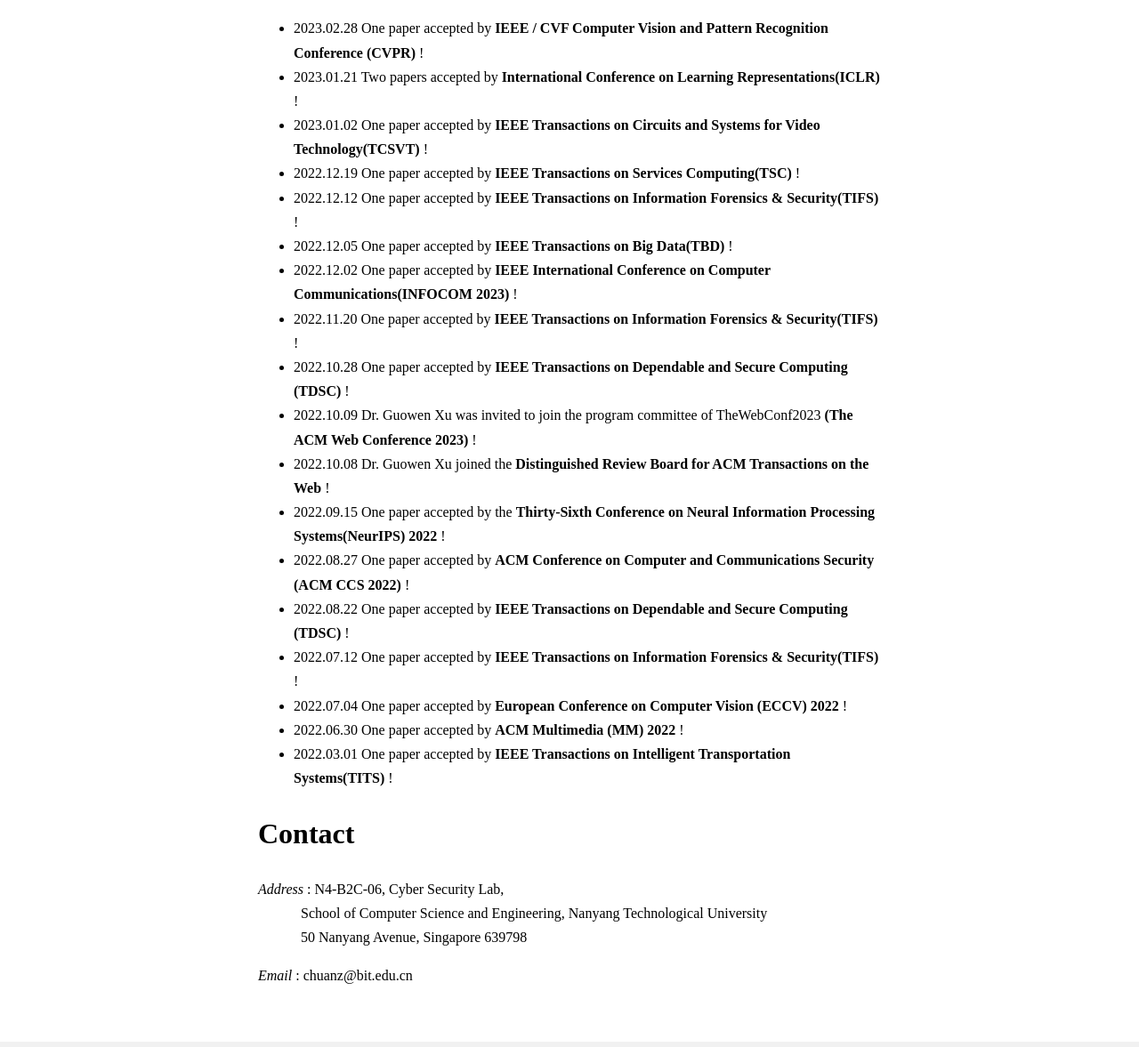
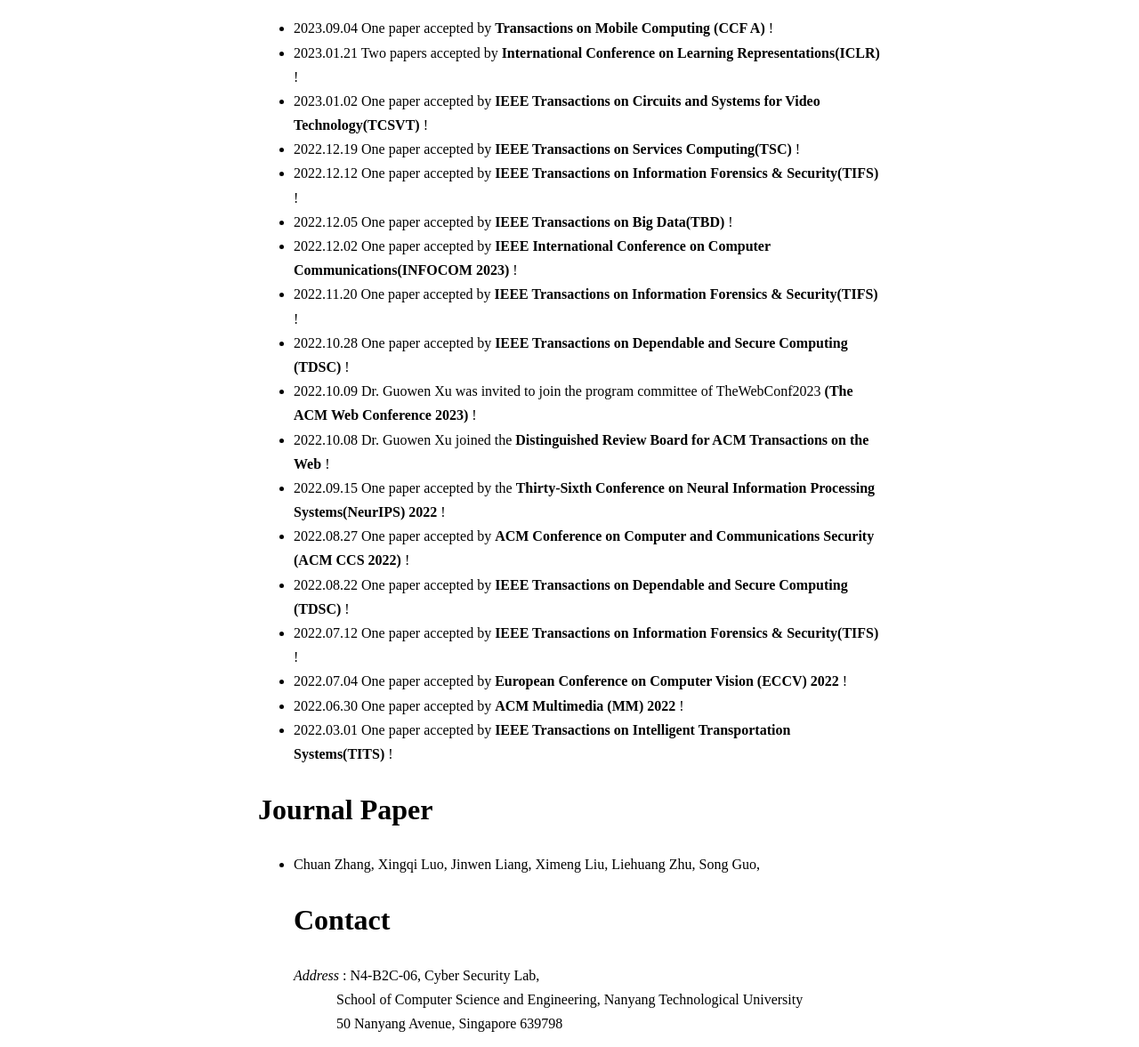
Before and after one commit to TidalGroup/Tidal, a plain HTML site: page index.html in a window 1280 px wide. Shown: the part 517-1694 px from the top of the page at 89% size. Drawn offline with Linux system fonts and the light colour scheme.

Commit message:
Update index.html

```diff
--- a/index.html
+++ b/index.html
@@ -37,8 +37,8 @@
   <h1 id="whats-news">What’s News</h1>
       <ul>
           <li>
-              2023.02.28 One paper accepted by
-              <strong>IEEE / CVF Computer Vision and Pattern Recognition Conference (CVPR)</strong>
+              2023.09.04 One paper accepted by
+              <strong>Transactions on Mobile Computing (CCF A)</strong>
               !
           </li>
           <li>
@@ -128,6 +128,29 @@
           </li>
       </ul>
 
+
+  <h1 id="Journal Paper">Journal Paper</h1>
+      <ul>
+      <li>
+	     Chuan Zhang, Xingqi Luo, Jinwen Liang, Ximeng Liu, Liehuang Zhu, Song Guo,
+      </li>
+
+
+
+
+
+
+
+
+
+
+
+
+
+
+
+
+
     <h1 id="contact">Contact</h1>
       <p>
           <em>Address</em>
```
